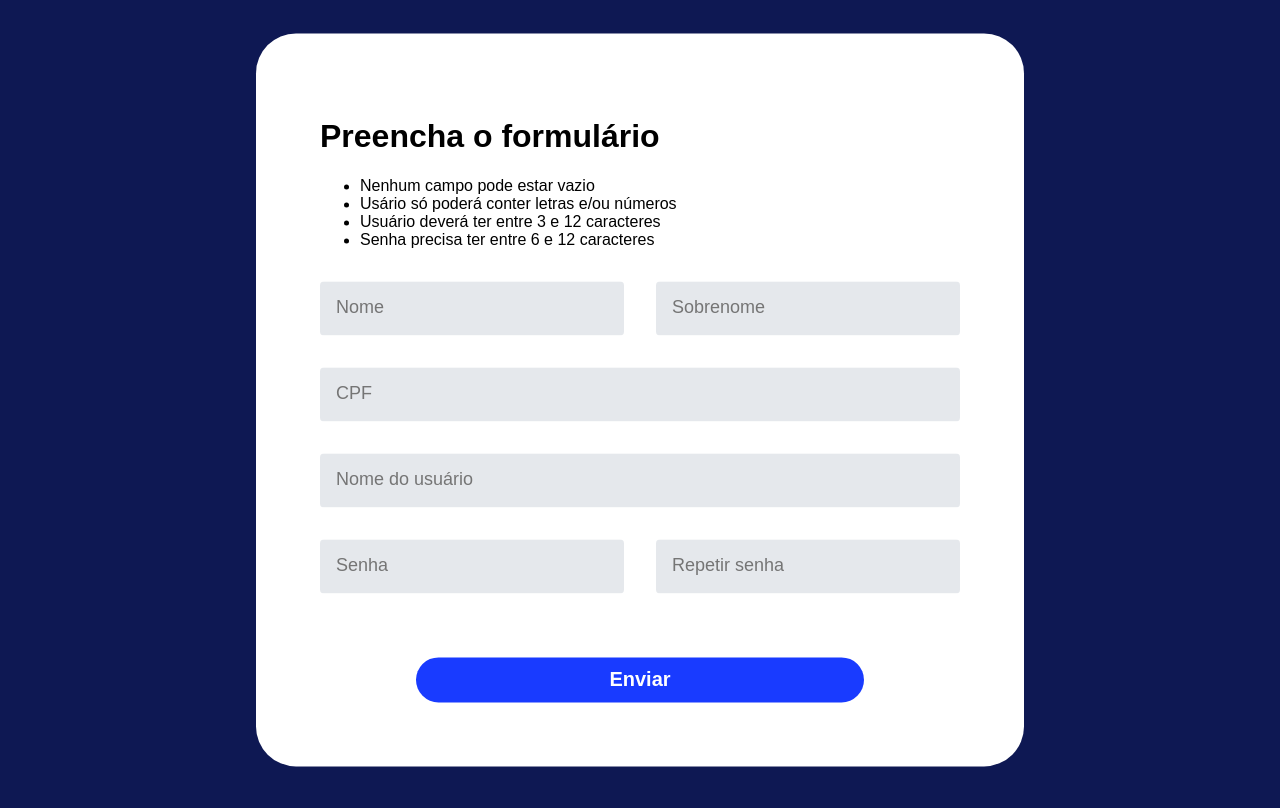
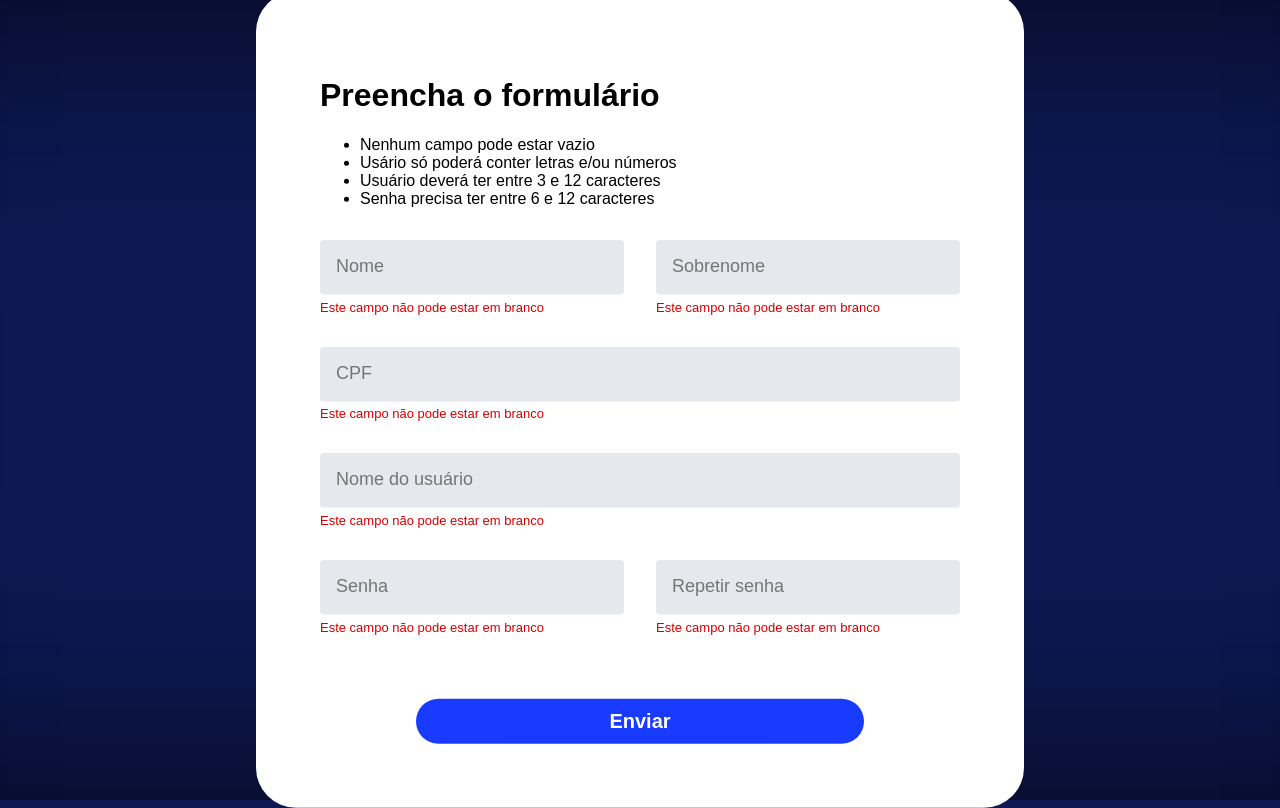
Before and after one commit to imJpereira/Valida-formulario, a plain HTML site: page index.html in a window 1280 px wide. Both pictures are taken after a click on the button "Enviar". Drawn offline with Linux system fonts and the light colour scheme.

Commit message:
updates
adicionei um background diferente no body, porque meu linear-gradient não estava funcionando. Achei essa solução no git-hub

```diff
--- a/assets/script.js
+++ b/assets/script.js
@@ -1,7 +1,7 @@
 class User {
-    constructor(name, postname, cpf, user, password, repeatPassword) {
+    constructor(name, surname, cpf, user, password, repeatPassword) {
         this.name = name,
-        this.postname = postname,
+        this.surname = surname,
         this.cpf = cpf,
         this.user = user,
         this.password = password,
@@ -17,12 +17,30 @@ class User {
     }
 
     blank() {
-        //fazer um for no objeto
+        const array = [this.name, this.surname, this.cpf, this.user, this.password, this.repeatPassword];
 
-        if(!(this.name && this.postname && this.cpf && this.user)) {
-            console.log('Os campos não podem estar em branco');
-            return;
+        for (let i = 0; i < array.length; i++) {
+            const obj = array[i];
+            const element = document.getElementById(`${i}-element`);
+
+            if (obj === '') {
+
+                const existingSpan = element.querySelector('.error-message');
+
+                if (!existingSpan) {
+                    const newSpan = document.createElement('span');
+                    newSpan.innerText = 'Este campo não pode estar em branco';
+                    newSpan.className = 'error-message';
+                    element.appendChild(newSpan);
+                }
+            }  else {
+                const existingSpan = element.querySelector('.error-message');
+                if (existingSpan) {
+                    existingSpan.remove();
+                }
+            }
         }
+        return;
     }
 
     checkCPF() {
@@ -125,13 +143,13 @@ const sendButton = document.getElementById("send-button");
 
 sendButton.addEventListener('click', () => {
     const name = document.getElementById("name").value;
-    const postname = document.getElementById("postname").value;
+    const surname = document.getElementById("surname").value;
     const cpf = document.getElementById("cpf").value;
     const user = document.getElementById("user").value;
     const password = document.getElementById("password").value;
     const repeatPassword = document.getElementById("repeat-password").value;
 
-    const user1 = new User(name, postname, cpf, user, password, repeatPassword);
+    const user1 = new User(name, surname, cpf, user, password, repeatPassword);
     user1.validateForm();
 
 })
--- a/assets/style.css
+++ b/assets/style.css
@@ -1,12 +1,22 @@
 html {
-    font-size: 62.5;
     box-sizing: border-box;
+
 }
 
 body {
+    position: absolute;
+    width: 100%;
+    height: 100%;
     background-color: #0e1853;
+    -moz-box-shadow:    inset  0  300px 300px -300px hsla(0,0%,0%,.8),
+                          inset  0 -300px 300px -300px hsla(0,0%,0%,.8);
+    -webkit-box-shadow: inset  0  300px 300px -300px hsla(0,0%,0%,.8),
+                          inset  0 -300px 300px -300px hsla(0,0%,0%,.8);
+    box-shadow:        inset  0  300px 300px -300px hsla(0,0%,0%,.8),
+                          inset  0 -300px 300px -300px hsla(0,0%,0%,.8);
     font-family: sans-serif;
     margin: 0;
+
 }
 
 .main__container {
@@ -41,14 +51,14 @@ input {
     font-size: 18px;
     padding: 1rem;
     border: none;
-    border-bottom: 1px solid transparent;
+    border-bottom: 2px solid transparent;
     border-radius: 4px;
     transition: border-bottom 0.2s ease-in-out;
     outline: none;
 }
 
 input:focus {
-    border-bottom: solid 1px #000;
+    border-bottom: solid 2px #000;
 }
 
 
@@ -75,3 +85,9 @@ input:focus {
         background-color: rgb(25, 110, 255);
     }
 }
+
+.error-message {
+    margin-top: 0.3rem;
+    color: rgb(211, 0, 0);
+    font-size: 13px;
+}
--- a/index.html
+++ b/index.html
@@ -19,22 +19,22 @@
             </ul>
         </div>
         <form class="form__container" action="">
-            <div class="form-content">
+            <div class="form-content" id="0-element">
                  <input type="text" name="" id="name" placeholder="Nome">
              </div>
-            <div class="form-content">
-                <input type="text" name="" id="postname" placeholder="Sobrenome">
+            <div class="form-content" id="1-element">
+                <input type="text" name="" id="surname" placeholder="Sobrenome">
             </div>
-            <div class="form-content grid-2-column">
+            <div class="form-content grid-2-column" id="2-element">
                 <input type="text" name="" id="cpf" placeholder="CPF">
             </div>
-            <div class="form-content grid-2-column">
+            <div class="form-content grid-2-column" id="3-element">
                 <input type="text" name="" id="user" placeholder="Nome do usuário">
             </div>
-            <div class="form-content">
+            <div class="form-content" id="4-element">
                 <input type="text" name="" id="password" placeholder="Senha">
             </div>
-            <div class="form-content">
+            <div class="form-content" id="5-element">
                 <input type="text" name="" id="repeat-password" placeholder="Repetir senha">
             </div>
         </form>
```
